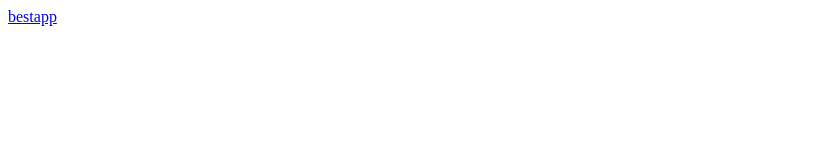
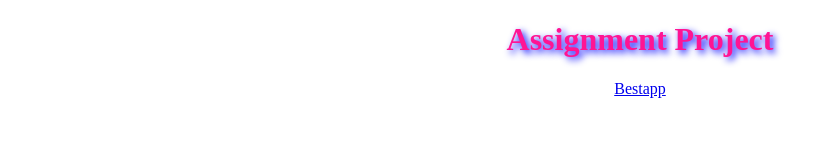
Before and after one commit to poonamnikam1999/Hello, a plain HTML site: page index.html in a window 1280 px wide. Shown: the whole page, without its empty margins (0-833 px from the left). Drawn offline with Linux system fonts and the light colour scheme.

Commit message:
added file

```diff
--- a/index.html
+++ b/index.html
@@ -5,8 +5,22 @@
     <meta http-equiv="X-UA-Compatible" content="IE=edge">
     <meta name="viewport" content="width=device-width, initial-scale=1.0">
     <title>Document</title>
+    <style>
+        *{
+            text-align: center;
+        }
+        h1{
+            color: deeppink;
+            text-shadow: 3px 3px 7px blue;
+            font-family: 'Brush Script MT';
+
+        }
+    </style>
 </head>
 <body>
-    <a href="bestapp.html">bestapp</a>
+    <h1>Assignment Project</h1>
+    <a href="bestapp.html">Bestapp</a>
+
+
 </body>
 </html>
```
